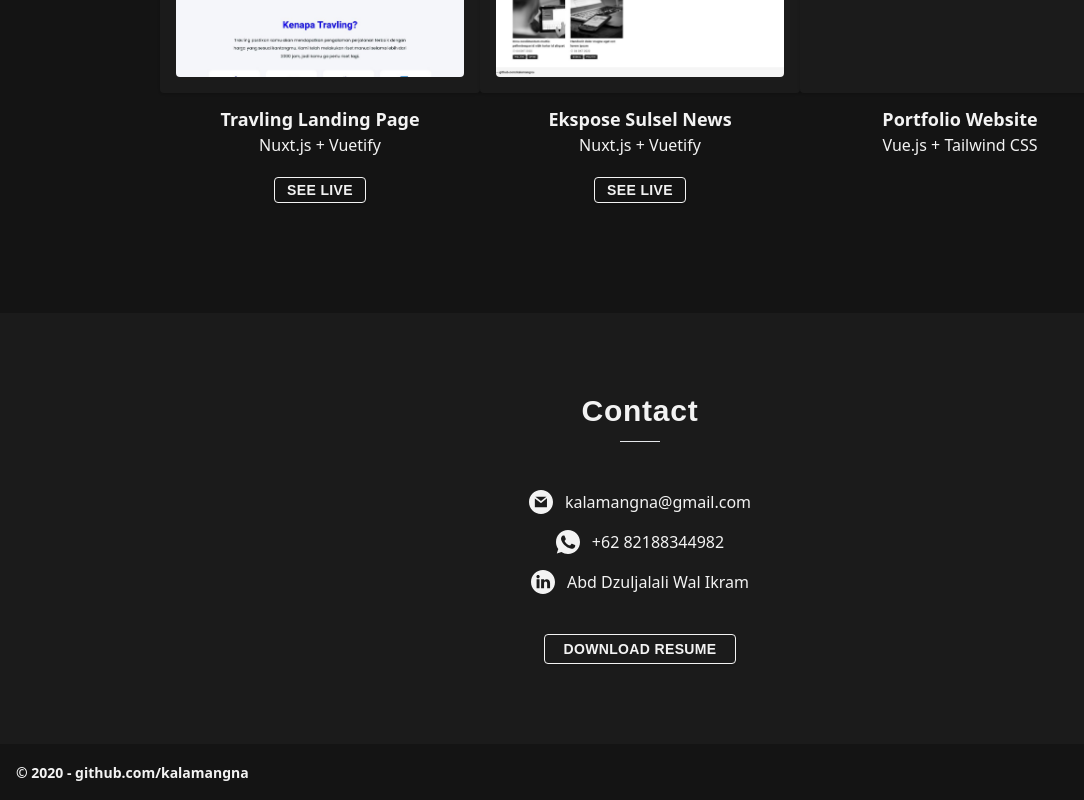
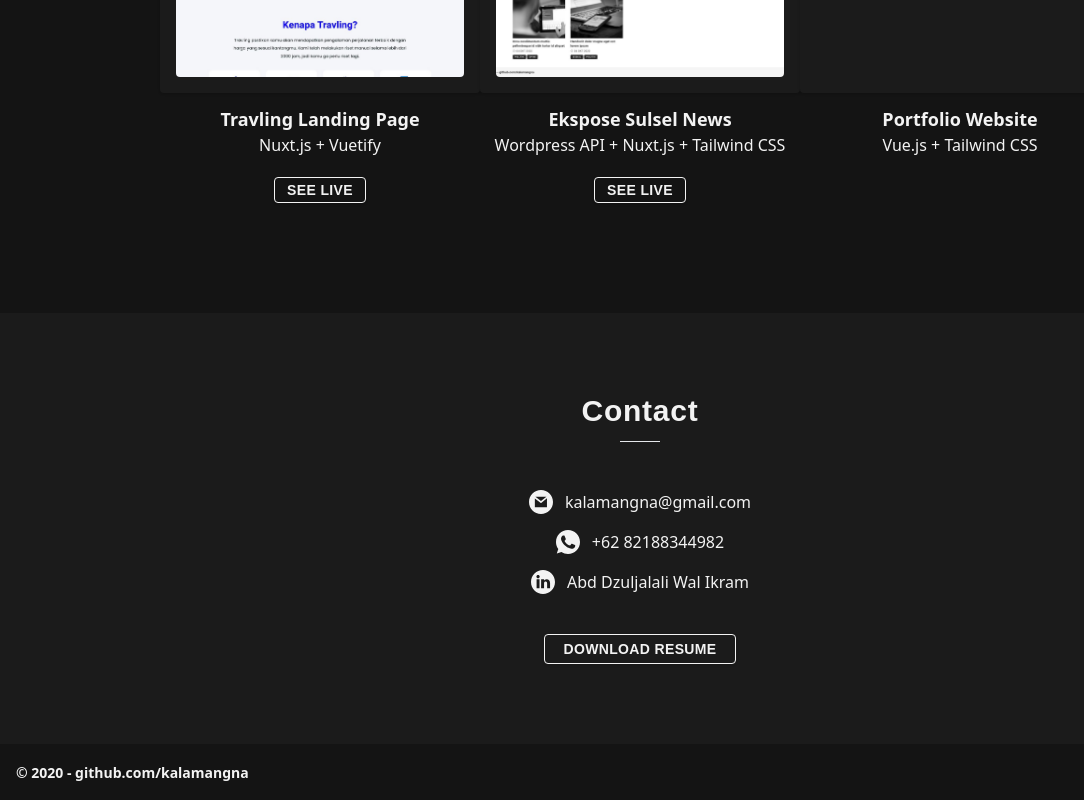
Before and after one commit to kalamangna/vue-portfolio, a Vue app: page / in a window 1280 px wide. Shown: the part 1147-1947 px from the top of the page, without its empty margins (0-1084 px from the left). Built offline with nearby package versions, Linux system fonts and the light colour scheme.

Commit message:
Update works content

```diff
--- a/src/views/Home.vue
+++ b/src/views/Home.vue
@@ -232,7 +232,7 @@ export default {
         {
           img: require("@/assets/img/ekspose.jpg"),
           title: "Ekspose Sulsel News",
-          detail: "Nuxt.js + Vuetify",
+          detail: "Wordpress API + Nuxt.js + Tailwind CSS",
           link: "https://ekspose-sulsel.herokuapp.com",
         },
         {
```
